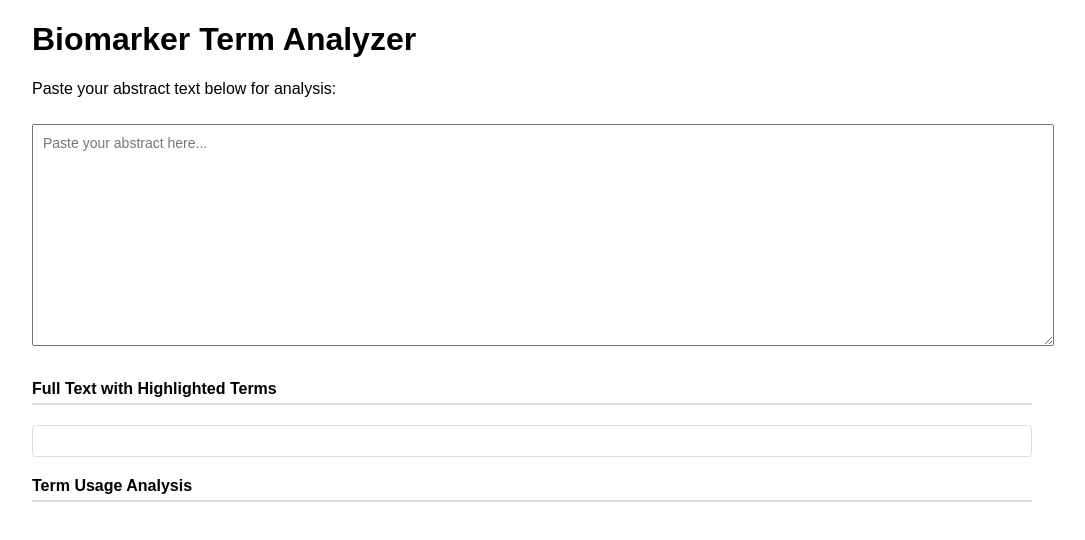
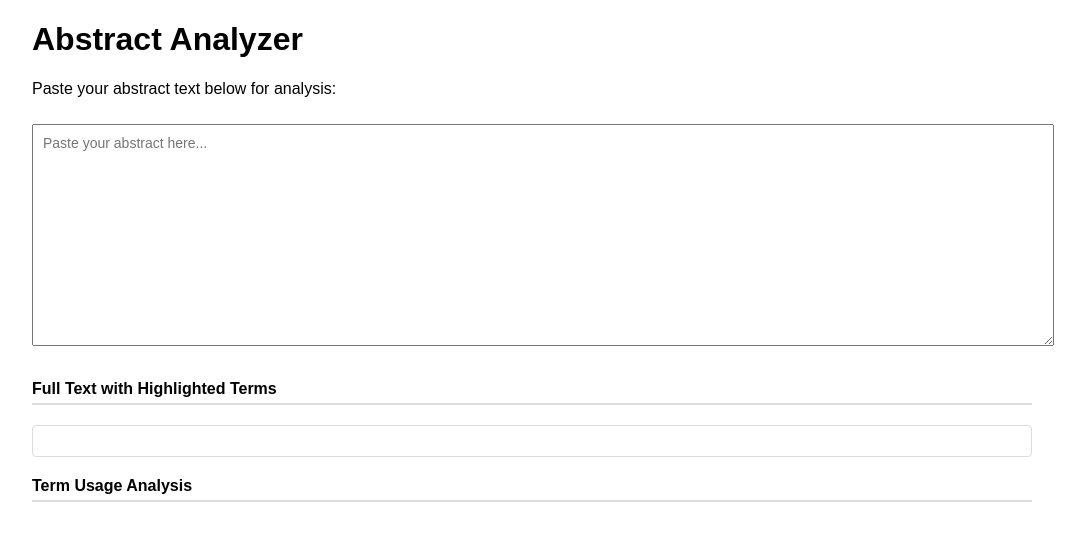
Before and after one commit to BrandonA234/Abstract-Analyzer, a plain HTML site: page index.html in a window 1280 px wide. Shown: the whole page, without its empty margins (108-1193 px from the left). Drawn offline with Linux system fonts and the light colour scheme.

Commit message:
Add files via upload

```diff
--- a/index.html
+++ b/index.html
@@ -3,7 +3,7 @@
 <head>
     <meta charset="UTF-8">
     <meta name="viewport" content="width=device-width, initial-scale=1.0">
-    <title>Biomarker Term Analyzer</title>
+    <title>Abstract Analyzer</title>
     <style>
         body {
             font-family: Arial, sans-serif;
@@ -93,7 +93,7 @@
     </style>
 </head>
 <body>
-    <h1>Biomarker Term Analyzer</h1>
+    <h1>Abstract Analyzer</h1>
     <p>Paste your abstract text below for analysis:</p>
 
     <textarea id="abstractInput" placeholder="Paste your abstract here..."></textarea>
```
